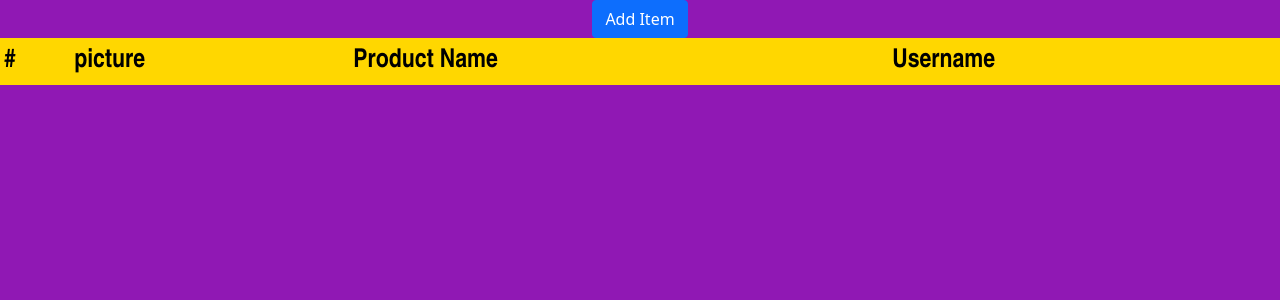
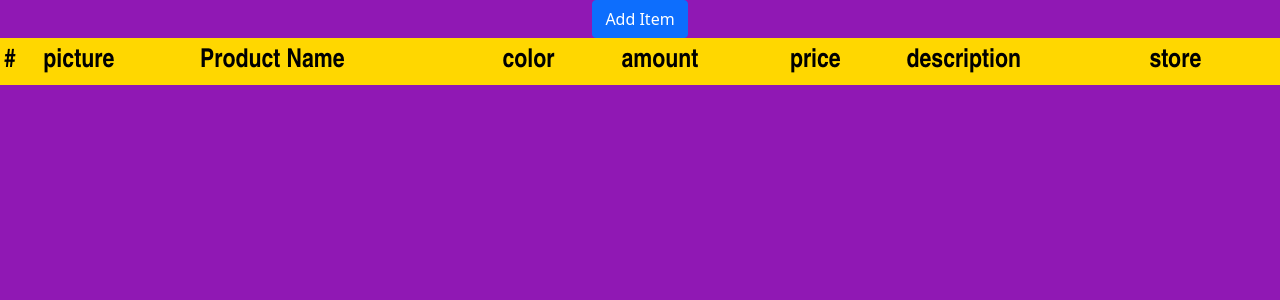
Before and after one commit to Valderhide/inventory, a React (Create React App) app: page / in a window 1280 px wide. Shown: the top 300 px of the page. Built offline with nearby package versions, Linux system fonts and the light colour scheme.

Commit message:
limited size of image in table. And made base64 it's own variable instead of part of a a function

```diff
--- a/src/App.css
+++ b/src/App.css
@@ -23,3 +23,8 @@
   background-color: #FFD700;
   color: black;
 }
+
+td img{
+  height: 10vh;
+  width: auto;
+}
--- a/src/App.js
+++ b/src/App.js
@@ -28,10 +28,7 @@ function App() {
 
 
   const makeHandleSubmit = (categories) => async (e) => {
-    const uploadImage = async () => {
-      const file = e.target[0].files[0]
-      return await convertBase64(file)
-    }
+
     const convertBase64 = (file) => {
       return new Promise((resolve, reject) => {
         const fileReader = new FileReader();
@@ -55,7 +52,10 @@ function App() {
     const store = e.target[6].value;
     let originalValue = localStorage.getItem('properties');
     let previousValue = JSON.parse(originalValue) ?? [];
-    const base64 = await uploadImage();
+    let base64 = "";
+    if (e.target[0].files[0]) {
+      base64 = await convertBase64(e.target[0].files[0]);
+    }
     let newValue = { categories, base64, name, color, amount, price, description, store };
     previousValue.push(newValue);
     localStorage.setItem('properties', JSON.stringify(previousValue));
--- a/src/Table.js
+++ b/src/Table.js
@@ -9,7 +9,12 @@ export default function ItemTable({ data, onRowDelete }) {
           <th>#</th>
           <th>picture</th>
           <th>Product Name</th>
-          <th>Username</th>
+          <th> color </th>
+          <th> amount </th>
+          <th>price</th>
+          <th>description</th>
+          <th>store</th>
+          <th></th>
         </tr>
       </thead>
       <tbody>
```
